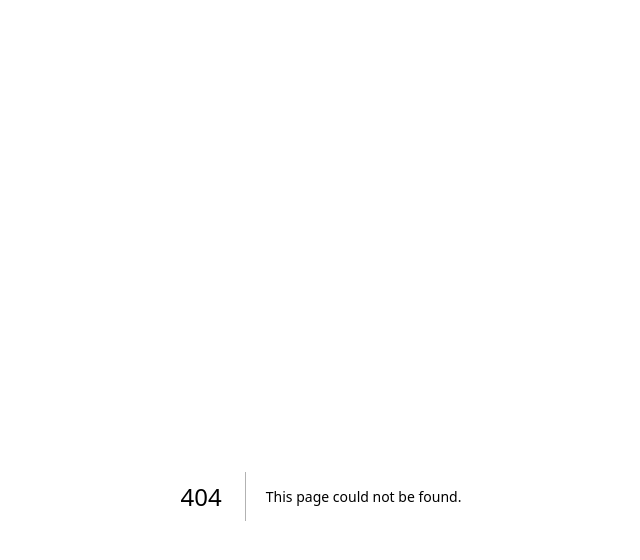
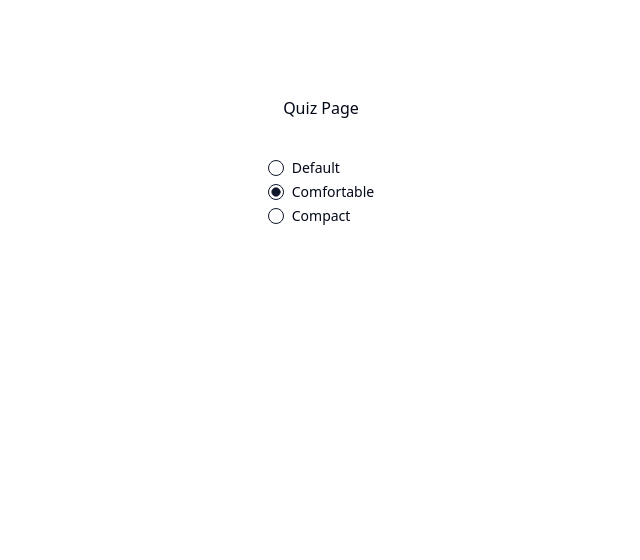
Before and after one commit to AriEncarnacion/youtube-trivia, a Next.js app: page /quiz in a window 1280 px wide. Before the commit this address had no page. Shown: the top 560 px of the page, without its empty margins (319-959 px from the left). Built offline with nearby package versions, Linux system fonts and the light colour scheme.

Commit message:
quiz components WIP

```diff
--- /dev/null
+++ b/app/quiz/page.tsx
@@ -0,0 +1,16 @@
+import React from "react"
+import MultipleChoice from "@/components/Quiz/MultipleChoice"
+
+const placeholderAnswers = ["answer 1", "answer 2", "answer 3", "answer 4"]
+
+export default function Quiz() {
+  return (
+    <div className="grid place-items-center gap-10">
+      <h1>Quiz Page</h1>
+      <MultipleChoice
+        question="placeholder question"
+        answerOptions={placeholderAnswers}
+      />
+    </div>
+  )
+}
--- /dev/null
+++ b/components/Quiz/MultipleChoice.tsx
@@ -0,0 +1,62 @@
+"use client"
+import React from "react"
+import { Label } from "@/components/ui/label"
+import { RadioGroup, RadioGroupItem } from "@/components/ui/radio-group"
+
+interface MultipleChoiceProps {
+  question: string
+  answerOptions: string[]
+}
+
+const MultipleChoice: React.FC<MultipleChoiceProps> = ({
+  question,
+  answerOptions,
+}) => {
+  const onSelectOption = (option: string) => {
+    console.log(option)
+  }
+
+  // TODO: update the radio group to be wrapped in a FormControl
+  return (
+    <div>
+      <RadioGroup defaultValue="comfortable">
+        <div className="flex items-center space-x-2">
+          <RadioGroupItem
+            value="default"
+            id="r1"
+            onClick={(e) => console.log(e)}
+          />
+          <Label htmlFor="r1">Default</Label>
+        </div>
+        <div className="flex items-center space-x-2">
+          <RadioGroupItem
+            value="comfortable"
+            id="r2"
+            onClick={(e) => console.log(e)}
+          />
+          <Label htmlFor="r2">Comfortable</Label>
+        </div>
+        <div className="flex items-center space-x-2">
+          <RadioGroupItem
+            value="compact"
+            id="r3"
+            onClick={(e) => console.log(e)}
+          />
+          <Label htmlFor="r3">Compact</Label>
+        </div>
+      </RadioGroup>
+    </div>
+    // <div>
+    //   <h2>{question}</h2>
+    //   <ul>
+    //     {answerOptions.map((option, index) => (
+    //       <li key={index} onClick={() => onSelectOption(option)}>
+    //         {option}
+    //       </li>
+    //     ))}
+    //   </ul>
+    // </div>
+  )
+}
+
+export default MultipleChoice
--- a/components/VideoLinkForm.tsx
+++ b/components/VideoLinkForm.tsx
@@ -14,6 +14,7 @@
   FormMessage,
 } from "@/components/ui/form"
 import { Input } from "@/components/ui/input"
+import { useRouter } from "next/navigation"
 
 const formSchema = z.object({
   videoLink: z.string(),
@@ -33,6 +34,8 @@
 }
 
 const VideoLinkForm: React.FC = () => {
+  const router = useRouter()
+
   const form = useForm<z.infer<typeof formSchema>>({
     resolver: zodResolver(formSchema),
     defaultValues: {
@@ -44,9 +47,11 @@
     const url = new URL(values.videoLink)
     const videoId = url.searchParams.get("v")
 
-    fetchCaptions(videoId as string).then((captions) => {
-      console.log(captions)
-    })
+    router.push("/quiz")
+
+    // fetchCaptions(videoId as string).then((captions) => {
+    //   console.log(captions)
+    // })
   }
 
   return (
--- /dev/null
+++ b/components/ui/radio-group.tsx
@@ -0,0 +1,44 @@
+"use client"
+
+import * as React from "react"
+import * as RadioGroupPrimitive from "@radix-ui/react-radio-group"
+import { Circle } from "lucide-react"
+
+import { cn } from "@/lib/utils"
+
+const RadioGroup = React.forwardRef<
+  React.ElementRef<typeof RadioGroupPrimitive.Root>,
+  React.ComponentPropsWithoutRef<typeof RadioGroupPrimitive.Root>
+>(({ className, ...props }, ref) => {
+  return (
+    <RadioGroupPrimitive.Root
+      className={cn("grid gap-2", className)}
+      {...props}
+      ref={ref}
+    />
+  )
+})
+RadioGroup.displayName = RadioGroupPrimitive.Root.displayName
+
+const RadioGroupItem = React.forwardRef<
+  React.ElementRef<typeof RadioGroupPrimitive.Item>,
+  React.ComponentPropsWithoutRef<typeof RadioGroupPrimitive.Item>
+>(({ className, ...props }, ref) => {
+  return (
+    <RadioGroupPrimitive.Item
+      ref={ref}
+      className={cn(
+        "aspect-square h-4 w-4 rounded-full border border-primary text-primary ring-offset-background focus:outline-none focus-visible:ring-2 focus-visible:ring-ring focus-visible:ring-offset-2 disabled:cursor-not-allowed disabled:opacity-50",
+        className
+      )}
+      {...props}
+    >
+      <RadioGroupPrimitive.Indicator className="flex items-center justify-center">
+        <Circle className="h-2.5 w-2.5 fill-current text-current" />
+      </RadioGroupPrimitive.Indicator>
+    </RadioGroupPrimitive.Item>
+  )
+})
+RadioGroupItem.displayName = RadioGroupPrimitive.Item.displayName
+
+export { RadioGroup, RadioGroupItem }
--- a/package.json
+++ b/package.json
@@ -11,6 +11,7 @@
   "dependencies": {
     "@hookform/resolvers": "^3.3.4",
     "@radix-ui/react-label": "^2.0.2",
+    "@radix-ui/react-radio-group": "^1.1.3",
     "@radix-ui/react-slot": "^1.0.2",
     "class-variance-authority": "^0.7.0",
     "clsx": "^2.1.1",
```
Also changed, not shown: 1 other file (tests, documents, lock files or other folders).
